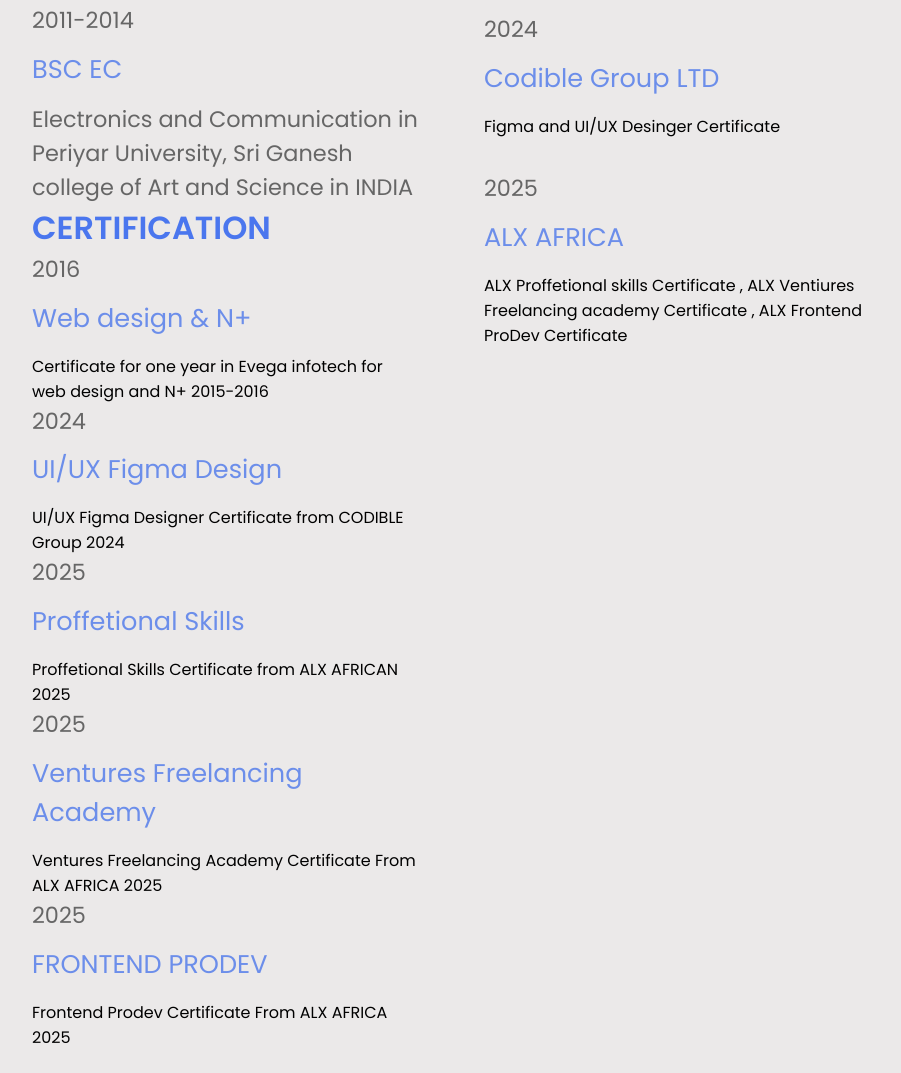
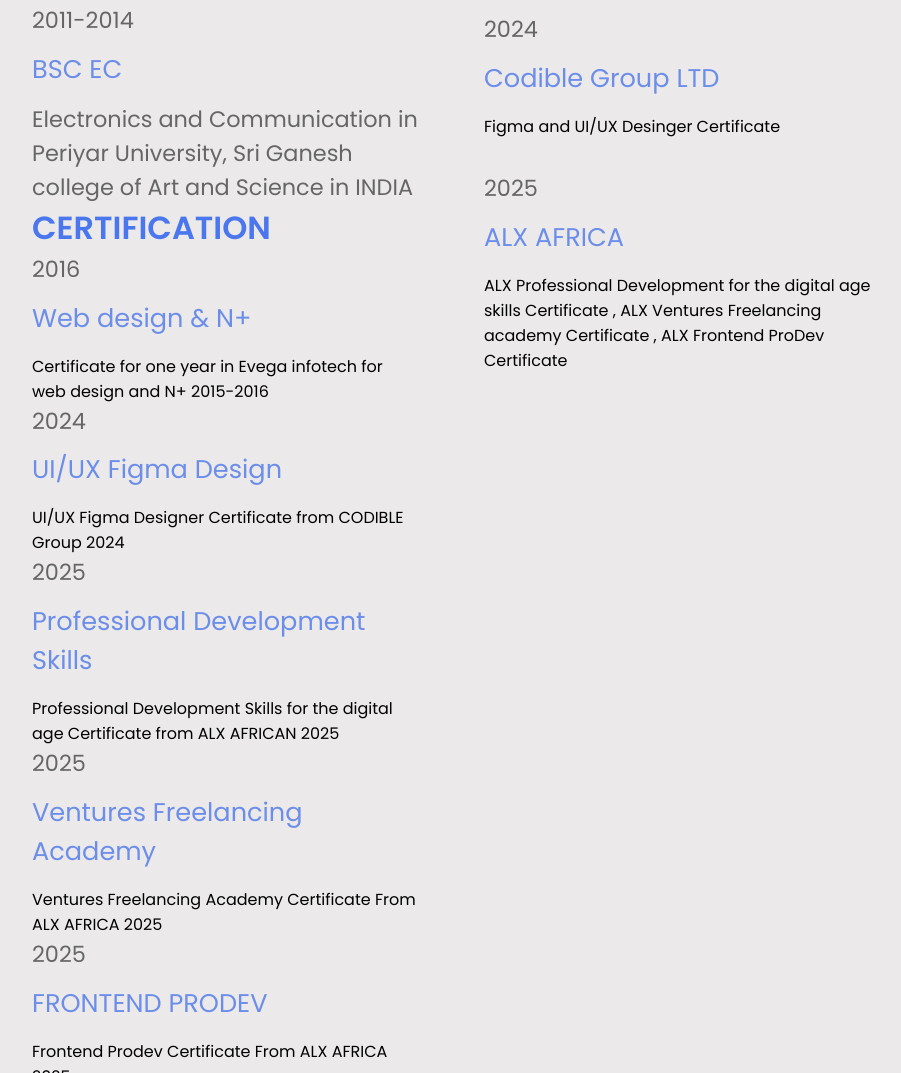
Before and after one commit to olivier01A/my-portfolio, a plain HTML site: page resume.html in a window 1280 px wide. Shown: the part 1247-2320 px from the top of the page, without its empty margins (188-1089 px from the left). Drawn offline with Linux system fonts and the light colour scheme.

Commit message:
added new file

```diff
--- a/resume.html
+++ b/resume.html
@@ -106,9 +106,9 @@
           </div>
           <div class="certificaton-item">
             <p class="item-pretitle">2025</p>
-            <h4 class="item-title">Proffetional Skills</h4>
+            <h4 class="item-title">Professional Development Skills</h4>
             <p class="description">
-              Proffetional Skills Certificate
+              Professional Development Skills for the digital age Certificate
               from ALX AFRICAN 2025
             </p>
           </div>
@@ -175,8 +175,8 @@
             <p class="item-pretitle">2025</p>
             <h4 class="item-title">ALX AFRICA</h4>
             <p class="description">
-              ALX Proffetional skills Certificate ,
-              ALX Ventiures Freelancing academy Certificate ,
+              ALX Professional Development for the digital age skills Certificate ,
+              ALX Ventures Freelancing academy Certificate ,
               ALX Frontend ProDev Certificate
             </p>
           </div>
```
Also changed, not shown: index.html (+2 -2 lines).
